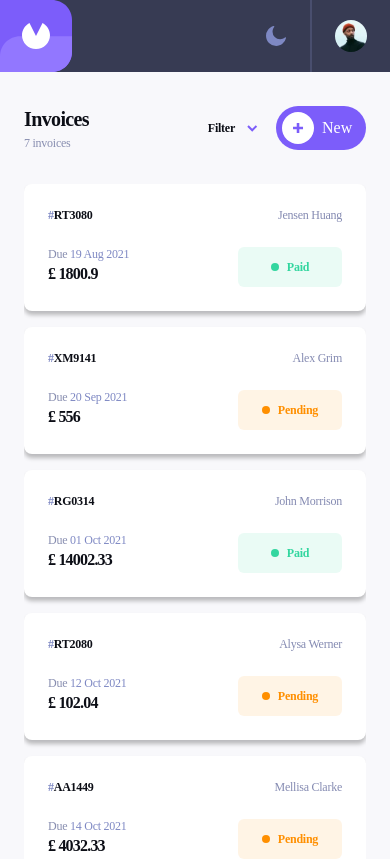
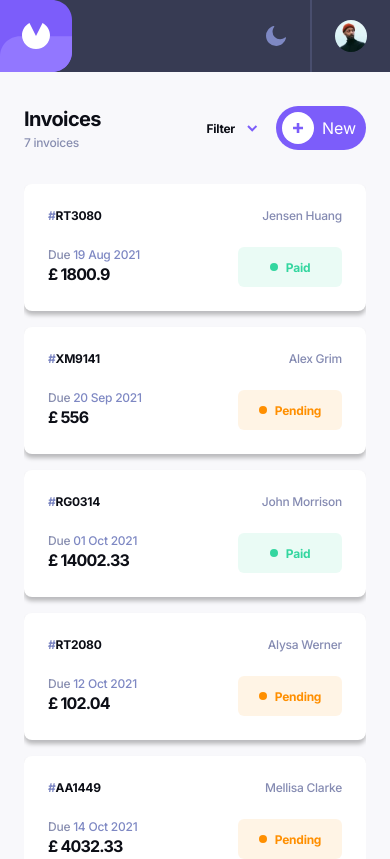
Before and after one commit to DamiGbot/invoice_app_frontend, a Next.js app: page / in a window 390 px wide. Shown: the top 859 px of the page. Built offline with nearby package versions, Linux system fonts and the light colour scheme.

Commit message:
style: updated the Edit Mobile view page

```diff
--- a/src/app/components/Wrapper.tsx
+++ b/src/app/components/Wrapper.tsx
@@ -3,5 +3,5 @@ type WrapperProps = {
 };
 
 export default function Wrapper({ children }: WrapperProps) {
-	return <main className="main mx-6 my-8 font-['Spartan']">{children}</main>;
+	return <main className="main mx-6 my-8">{children}</main>;
 }
--- a/src/app/globals.css
+++ b/src/app/globals.css
@@ -4,12 +4,16 @@
 
 html,
 body {
-	/* margin: 1.5rem; */
 	margin: 0;
 	padding: 0;
+	width: 100%;
+	height: 100%;
+}
+
+body {
 	font-family: "Spartan";
 	background-color: #f8f8fb;
-	height: 100%;
+	min-height: 100vh;
 }
 
 .main {
@@ -37,3 +41,7 @@ body {
 	height: 112px;
 	border-radius: 4px;
 }
+
+.shadow-top {
+	box-shadow: 0 -10px 10px -10px rgba(0, 0, 0, 0.25);
+}
--- a/src/app/invoices/[invoiceId]/edit/page.tsx
+++ b/src/app/invoices/[invoiceId]/edit/page.tsx
@@ -1,5 +1,6 @@
 "use client";
 
+import { useEffect } from "react";
 import Image from "next/image";
 import { InvoiceParams } from "@/app/types/Params";
 
@@ -14,6 +15,17 @@ type EditInvoice = {
 };
 
 export default function EditInvoice({ params }: EditInvoice) {
+	useEffect(() => {
+		// Set specific background color when the page/component mounts
+		document.body.style.backgroundColor = "#fff"; // New background color
+		document.body.style.height = "100%";
+
+		// Optional: Reset to default background color when the component unmounts
+		return () => {
+			document.body.style.backgroundColor = "#f8f8fb"; // Default background color
+		};
+	}, []);
+
 	console.log(params);
 	const invoiceData = data.find((el) => el.id === params.invoiceId) as Invoice;
 
@@ -303,7 +315,7 @@ export default function EditInvoice({ params }: EditInvoice) {
 
 								<div className="flex w-full gap-[16px]">
 									<div className="flex gap-[16px] w-7/12">
-										<div className="w-full mb-[24px]">
+										<div className="mb-[24px] w-8/12">
 											<label
 												className="font-medium text-[12px] tracking-[-0.25px] text-[#7E88C3] leading-[15px] mb-[10px]"
 												htmlFor="firstName"
--- a/src/app/invoices/[invoiceId]/layout.tsx
+++ b/src/app/invoices/[invoiceId]/layout.tsx
@@ -6,7 +6,6 @@ import arrowLeft from "../../../../public/assets/icon-arrow-left.svg";
 import Wrapper from "@/app/components/Wrapper";
 import Button from "@/app/components/UI/Button";
 import { InvoiceParams } from "@/app/types/Params";
-import { useEffect } from "react";
 
 type InvoiceLayoutProps = {
 	children: React.ReactNode;
@@ -64,7 +63,7 @@ export default function InvoiceLayout({
 
 			{isEdit ? (
 				<footer
-					className={`w-full bg-[#ffffff] p-[24px] flex gap-[8px] justify-end items-center`}
+					className={`shadow-top w-full bg-[#ffffff] p-[24px] flex gap-[8px] justify-end items-center`}
 				>
 					<Button
 						onClick={cancelHandler}
```
